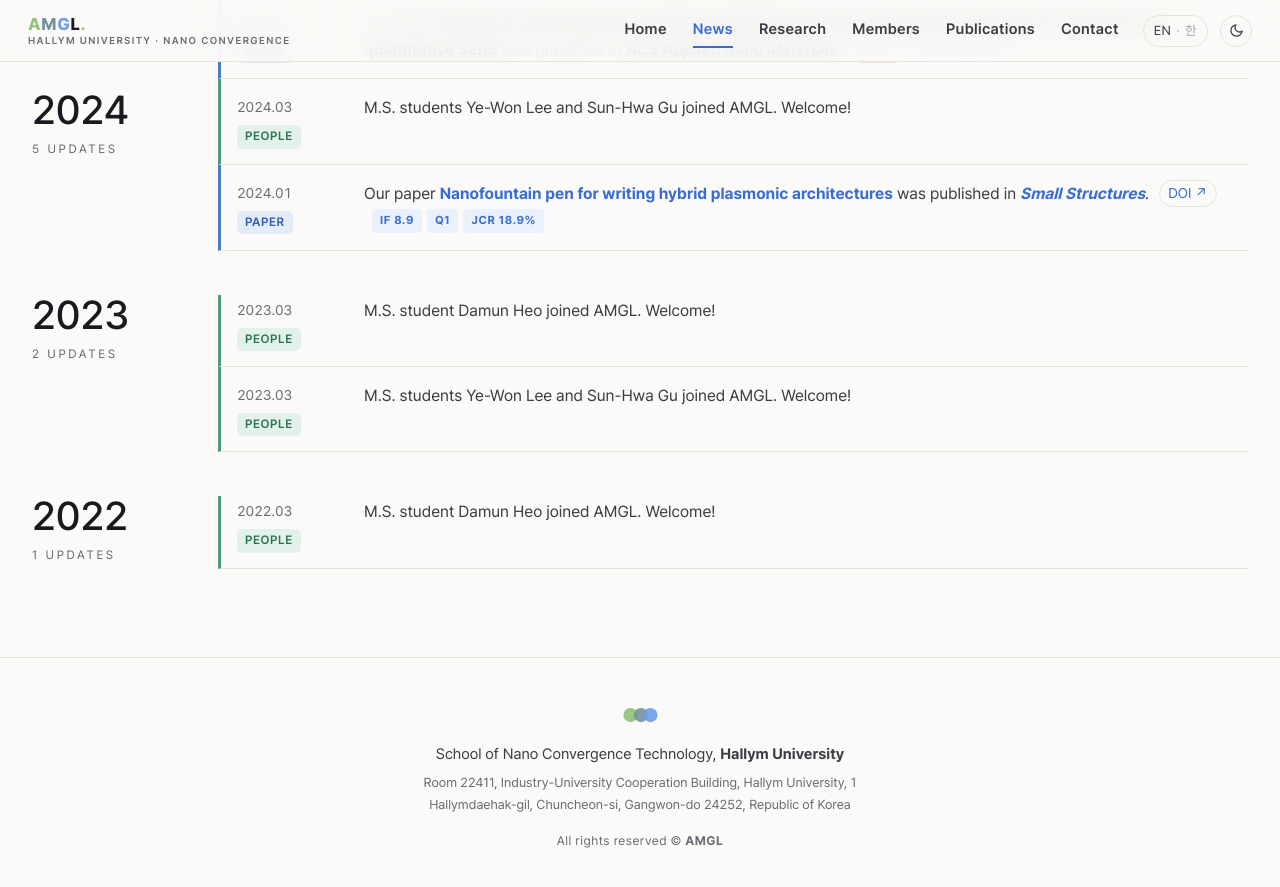
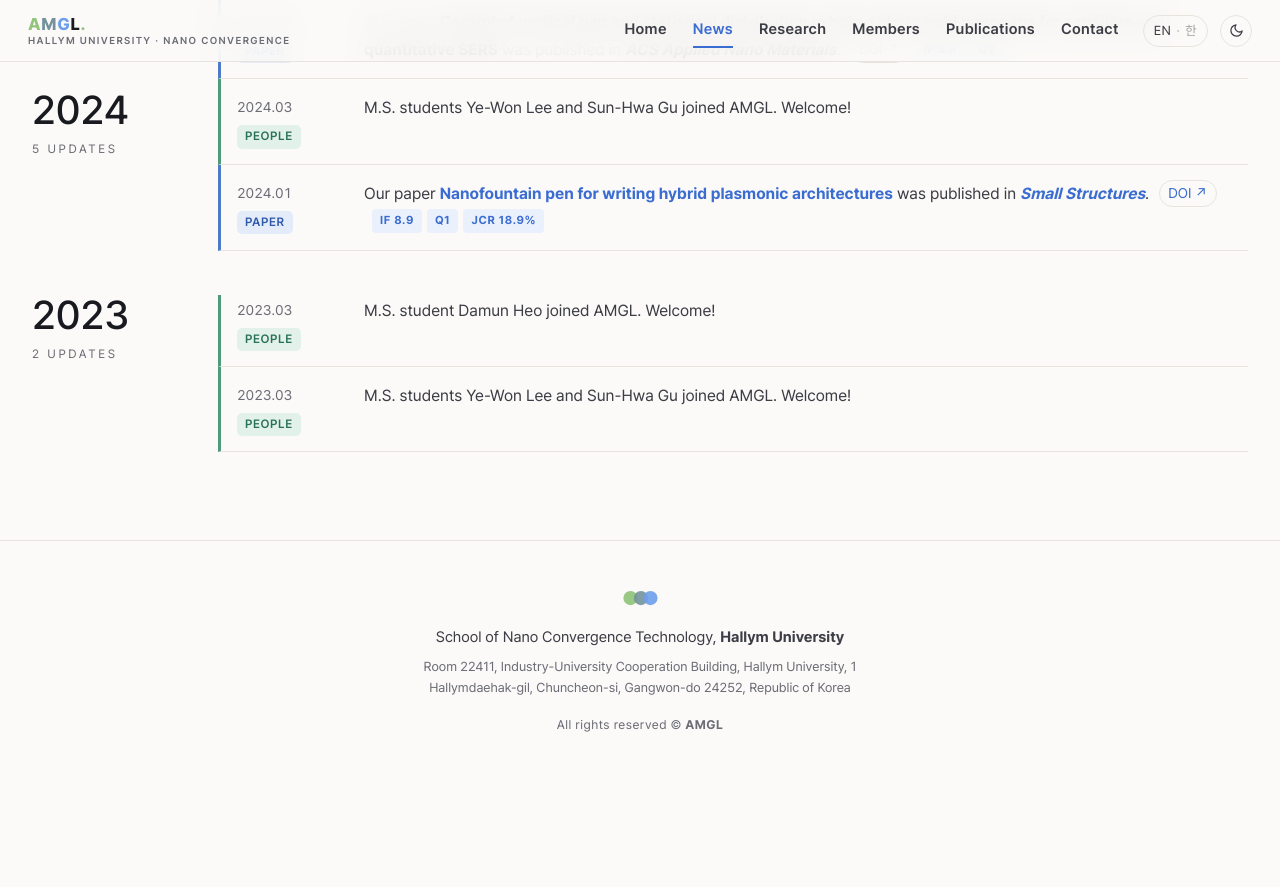
Before and after one commit to HTKRS/AMGL, a Jekyll site: the page built from news.html, in a window 1280 px wide and 900 px high, scrolled down 2972 px. Shown: the top 887 px of the window. Built offline with Jekyll 4.4.1, drawn with Linux system fonts in a browser that asks for light colours; after the commit the page ends 3755 px from its top, so only the background shows below that.

Commit message:
Remove outdated news entry for Damun Heo
Removed outdated news entry for M.S. student Damun Heo.

```diff
--- a/_data/news.yml
+++ b/_data/news.yml
@@ -74,11 +74,6 @@
   text_ko: "석사과정 이예원, 구선화 학생이 합류했습니다. 환영합니다!"
   category: people
   highlight: false
-- date: "2022.03"
-  text: "M.S. student Damun Heo joined AMGL. Welcome!"
-  text_ko: "석사과정 허다문 학생이 합류했습니다. 환영합니다!"
-  category: people
-  highlight: false
 - date: "2024.03"
   text: "M.S. students Ye-Won Lee and Sun-Hwa Gu joined AMGL. Welcome!"
   text_ko: "석사과정 이예원, 구선화 학생이 합류했습니다. 환영합니다!"
```
